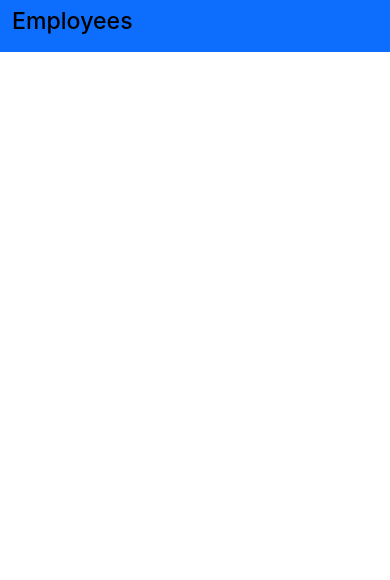
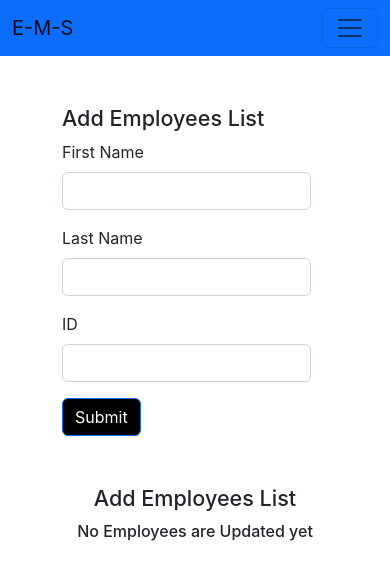
Before and after one commit to hemantsengar1234/employee-data, a React (Create React App) app: page /addemployees in a window 390 px wide. Before the commit this address had no page. Shown: the top 580 px of the page. Built offline with nearby package versions, Linux system fonts and the light colour scheme.

Commit message:
sixth commit

```diff
--- a/public/index.html
+++ b/public/index.html
@@ -28,7 +28,8 @@
     <title>React App</title>
   </head>
   <body>
-    <script src="https://cdn.jsdelivr.net/npm/bootstrap@5.2.1/dist/js/bootstrap.bundle.min.js" integrity="sha384-u1OknCvxWvY5kfmNBILK2hRnQC3Pr17a+RTT6rIHI7NnikvbZlHgTPOOmMi466C8" crossorigin="anonymous"></script>
+    <script src="https://cdn.jsdelivr.net/npm/@popperjs/core@2.11.6/dist/umd/popper.min.js" integrity="sha384-oBqDVmMz9ATKxIep9tiCxS/Z9fNfEXiDAYTujMAeBAsjFuCZSmKbSSUnQlmh/jp3" crossorigin="anonymous"></script>
+<script src="https://cdn.jsdelivr.net/npm/bootstrap@5.2.1/dist/js/bootstrap.min.js" integrity="sha384-7VPbUDkoPSGFnVtYi0QogXtr74QeVeeIs99Qfg5YCF+TidwNdjvaKZX19NZ/e6oz" crossorigin="anonymous"></script>
     <noscript>You need to enable JavaScript to run this app.</noscript>
     <div id="root"></div>
     <!--
--- a/src/App.js
+++ b/src/App.js
@@ -3,7 +3,7 @@ import {BrowserRouter, Routes,Route } from 'react-router-dom';
 import Employees from './components/Employees';
 
 import Navbar from "./components/Navbar";
-import Update from './components/AddEmployee';
+import AddEmployee from './components/AddEmployee';
 
 
 
@@ -13,7 +13,7 @@ function App() {
        <Navbar/>
       <Routes>
       <Route path="/" element={<Employees/>}/>
-      <Route path="/addemployes" element={<Update/>}/>
+      <Route path="/addemployees" element={<AddEmployee/>}/>
       </Routes>
     </BrowserRouter>
   );
--- a/src/components/AddEmployee.js
+++ b/src/components/AddEmployee.js
@@ -12,7 +12,7 @@ const getDataForm = () => {
   }
 };
 
-const Update = () => {
+const AddEmployee = () => {
   const [employees, steEmployees] = useState(getDataForm());
 
   const handleAddEmployee = (e) => {
@@ -98,7 +98,7 @@ const Update = () => {
         <div>
           <h4 className="tittel">Add Employees List</h4>
         </div>
-        {employees.length < 1 && <div>No Employees are Updated yet</div> }
+        {employees.length < 1 && <div> <h6 className="tittel">No Employees are Updated yet</h6></div> }
         {employees.length > 0 && <div>
           <table className="table">
           <thead>
@@ -133,4 +133,4 @@ const Update = () => {
   );
 };
 
-export default Update;
+export default AddEmployee;
--- a/src/components/Navbar.js
+++ b/src/components/Navbar.js
@@ -6,11 +6,15 @@ const Navbar = () => {
   return (
     <nav className="navbar navbar-expand-lg bg-primary">
         <div className="container-fluid">
-        <NavLink className="nav-link active menu " to="/" > <h3>Employees</h3> </NavLink>
+        <a class="navbar-brand" href="/">E-M-S</a>
+            <button class="navbar-toggler" type="button" data-bs-toggle="collapse" data-bs-target="#navbarSupportedContent" aria-controls="navbarSupportedContent" aria-expanded="true" aria-label="Toggle navigation">
+            <span class="navbar-toggler-icon"></span>
+            </button>
                 <div className="collapse navbar-collapse" id="navbarSupportedContent">
                     <ul className="navbar-nav me-auto mb-2 mb-lg-0">
                         <li className="nav-item">
-                        <NavLink className="nav-link active menu " to="/addemployes" > <h5>AddEmployee</h5> </NavLink>
+                        <NavLink className="nav-link active menu " to="/" > Employees  </NavLink>
+                        <NavLink className="nav-link active menu " to="/addemployees" > AddEmployee  </NavLink>
                         </li>
                     </ul>
             </div>
--- a/src/components/addemployee.css
+++ b/src/components/addemployee.css
@@ -2,3 +2,14 @@
     margin: 50px;
     width: 30%;
 }
+
+@media (max-width:750px){
+    .update{
+        width: 50%;
+    }
+}
+@media (max-width:430px){
+    .update{
+        width: 70%;
+    }
+}
```
